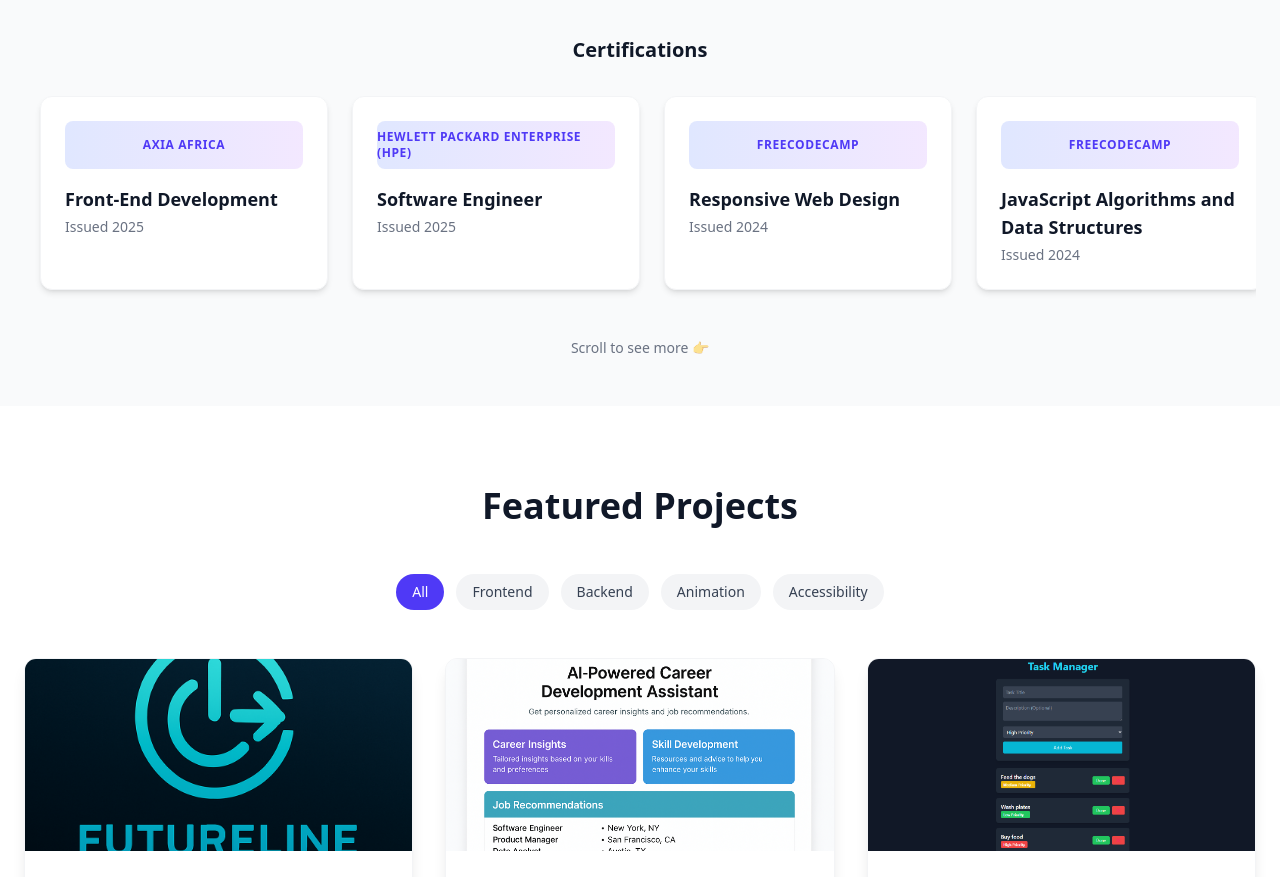
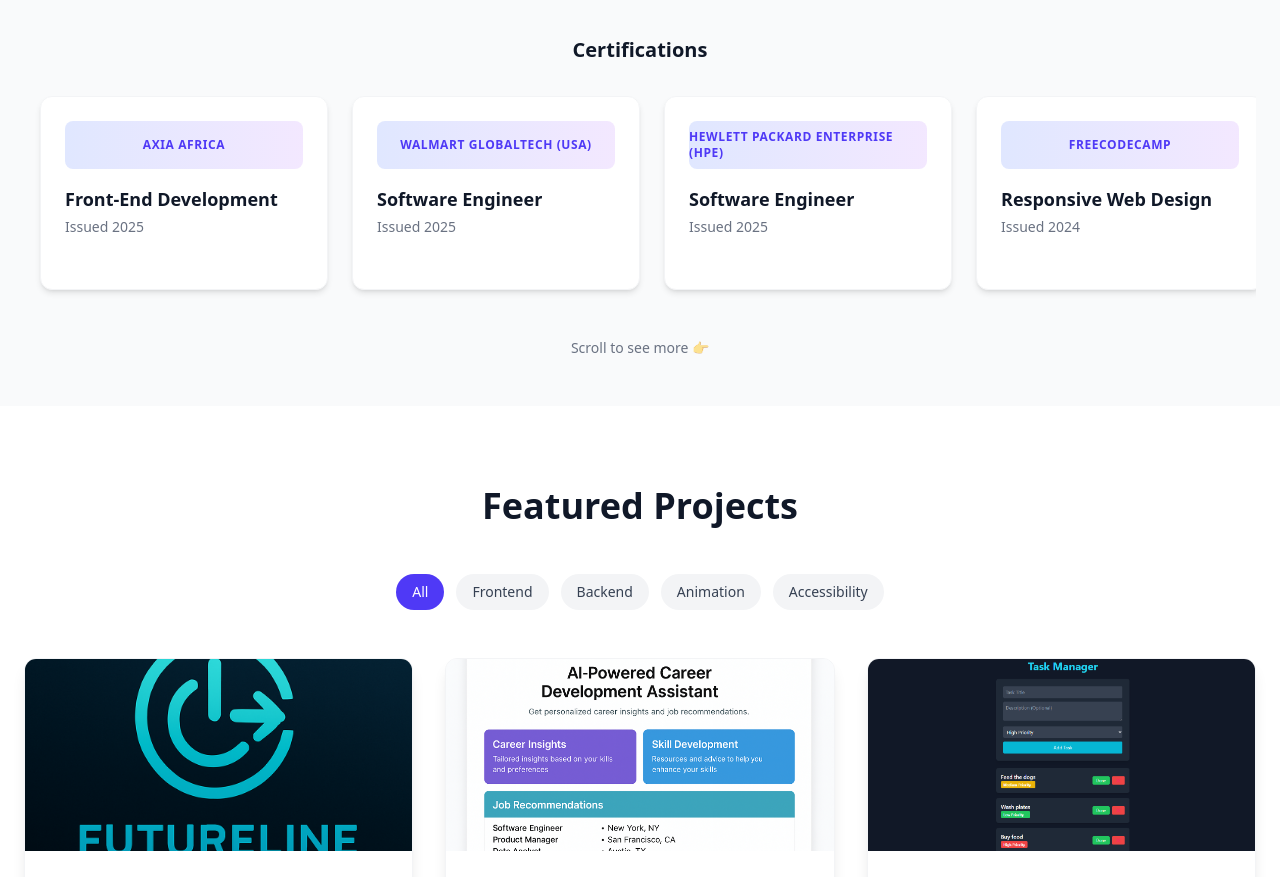
Before and after one commit to Dee-12-code/portfolio, a Next.js app: page / in a window 1280 px wide. Shown: the part 2380-3257 px from the top of the page. Built offline with nearby package versions, Linux system fonts and the light colour scheme.

Commit message:
initial commit

```diff
--- a/app/(main)/components/Certifications.tsx
+++ b/app/(main)/components/Certifications.tsx
@@ -5,6 +5,7 @@ import { useEffect, useRef } from 'react';
 
 const certs = [
   { name: "Front-End Development", issuer: "Axia Africa", year: "2025" },
+  { name: "Software Engineer", issuer: "Walmart GlobalTech (USA)", year: "2025" },
   { name: "Software Engineer", issuer: "Hewlett Packard Enterprise (HPE)", year: "2025" },
   { name: "Responsive Web Design", issuer: "freeCodeCamp", year: "2024" },
   { name: "JavaScript Algorithms and Data Structures", issuer: "freeCodeCamp", year: "2024" },
```
